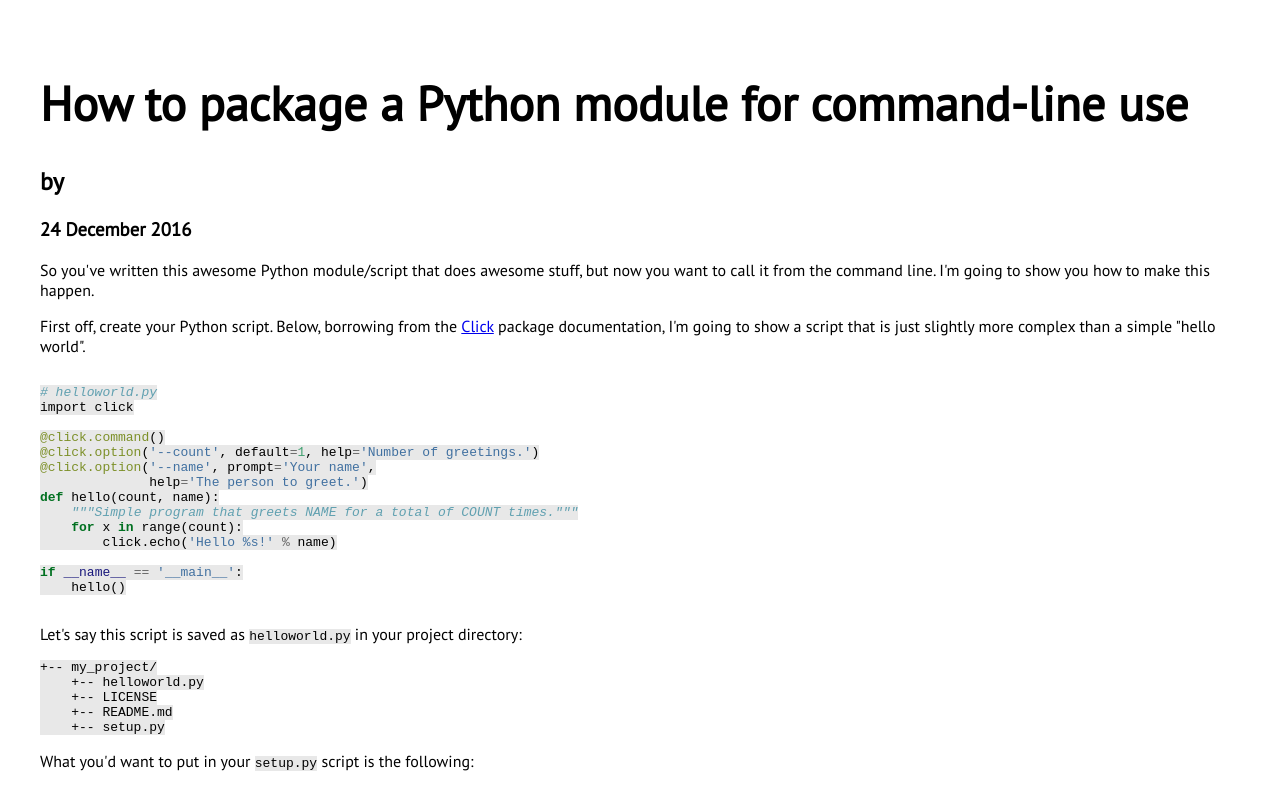
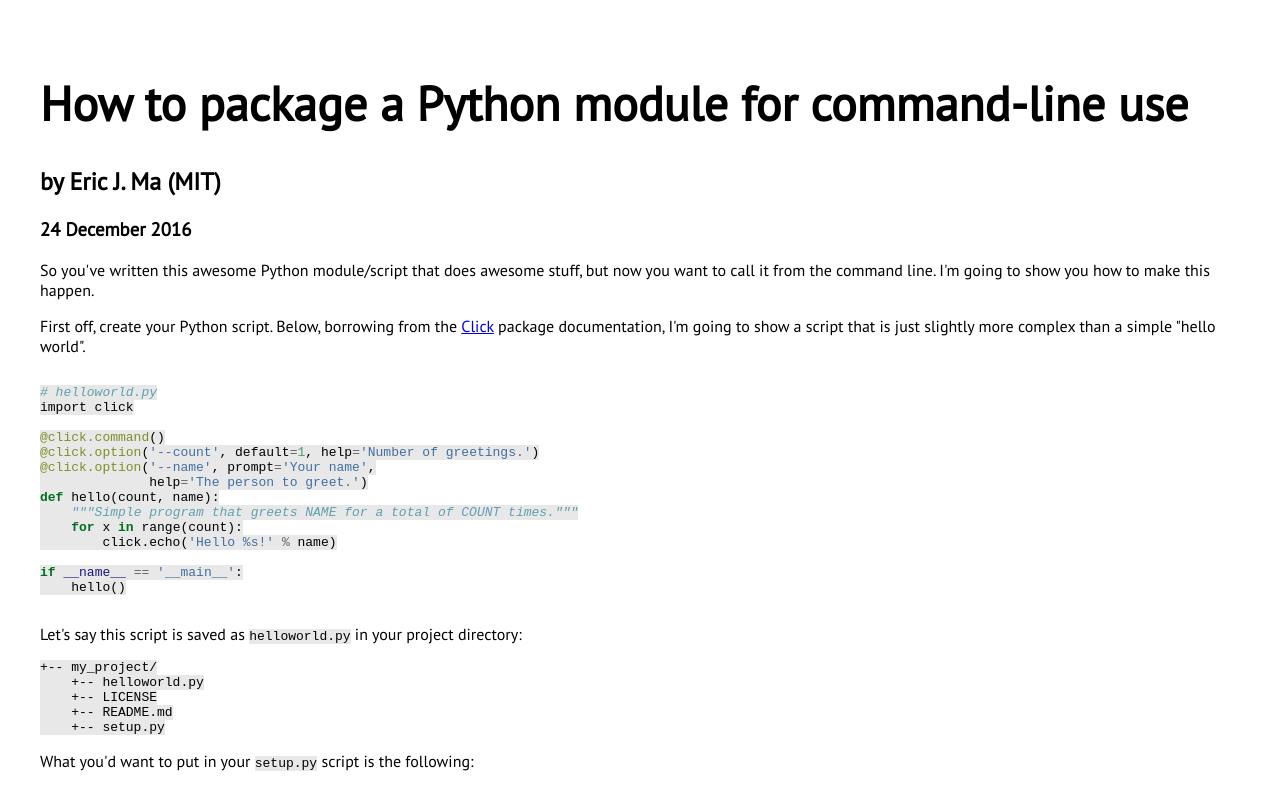
Before and after one commit to ericmjl/python-command-line, a plain HTML site: page docs/index.html in a window 1280 px wide. Shown: the top 797 px of the page. Drawn offline with Linux system fonts and the light colour scheme; files that its build step writes are made by us from their sources.

Commit message:
updated tutorial page

```diff
--- a/docs/index.html
+++ b/docs/index.html
@@ -4,7 +4,6 @@
   <meta http-equiv="Content-Type" content="text/html; charset=utf-8" />
   <meta http-equiv="Content-Style-Type" content="text/css" />
   <meta name="generator" content="pandoc" />
-  <meta name="author" content="Eric J. Ma" />
   <meta name="date" content="2016-12-24" />
   <title>How to package a Python module for command-line use</title>
   <style type="text/css">code{white-space: pre;}</style>
@@ -51,7 +50,7 @@ code > span.in { color: #60a0b0; font-weight: bold; font-style: italic; } /* Inf
 <body>
 <div id="header">
 <h1 class="title">How to package a Python module for command-line use</h1>
-<h2 class="author">by  </h2>
+<h2 class="author">by Eric J. Ma (MIT)</h2>
 <h3 class="date">24 December 2016</h3>
 </div>
 <p>So you've written this awesome Python module/script that does awesome stuff, but now you want to call it from the command line. I'm going to show you how to make this happen.</p>
```
Also changed, not shown: 2 other files.
